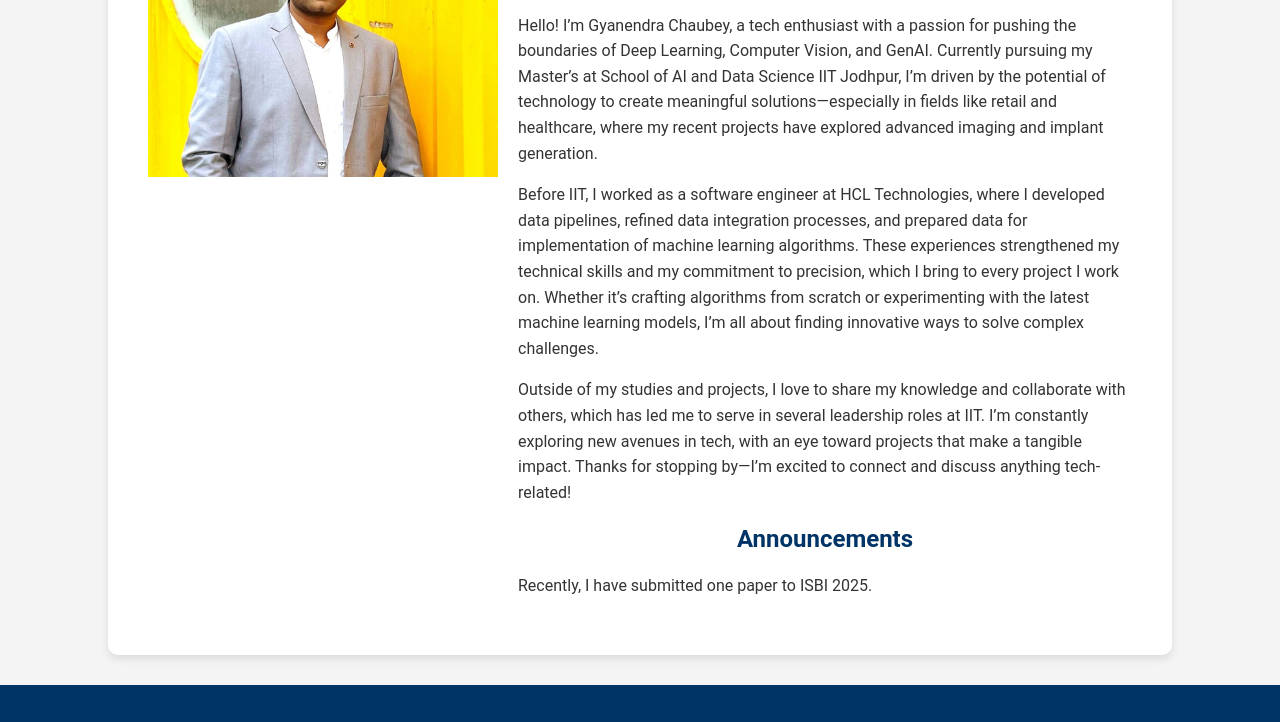
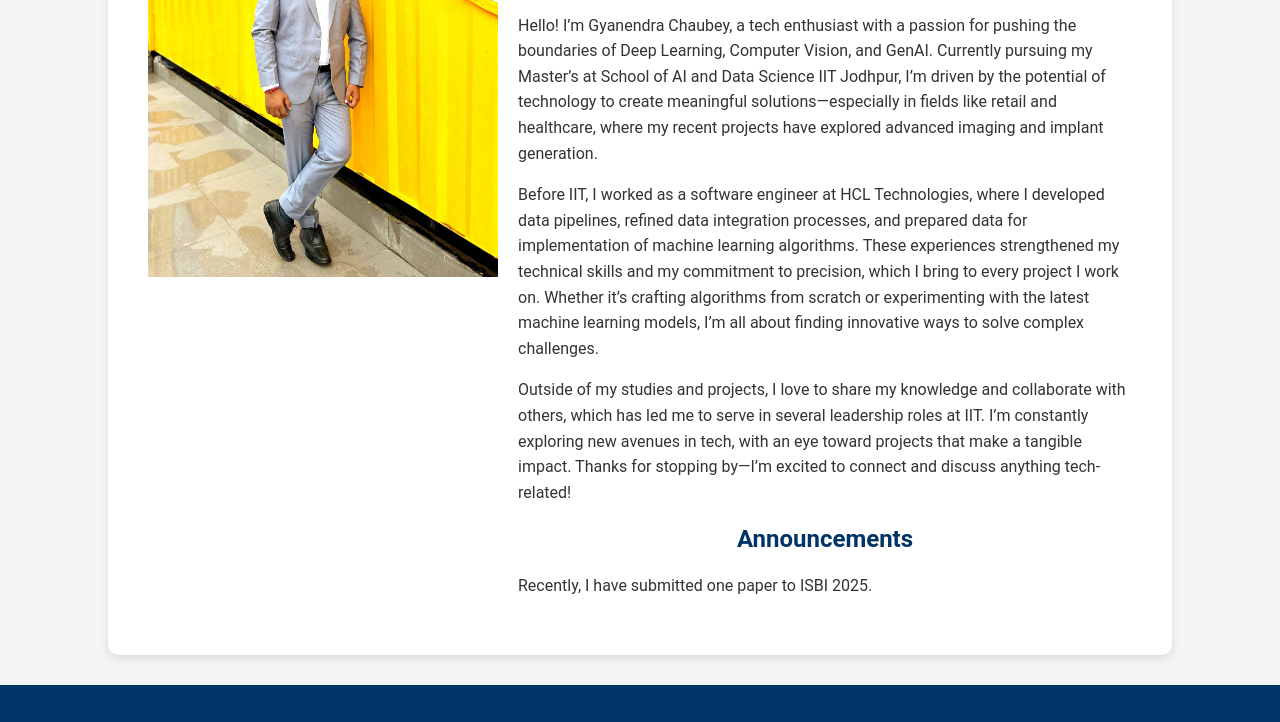
Before and after one commit to GyanendraChaubey/portfolio, a plain HTML site: page index.html in a window 1280 px wide. Shown: the part 212-934 px from the top of the page. Drawn offline with Linux system fonts and the light colour scheme.

Commit message:
updated profile pic

```diff
--- a/index.html
+++ b/index.html
@@ -21,7 +21,7 @@
     <section id="summary">
         <div class="profile-container">
             <div class="profile-image">
-                <img src="images/profile.png" alt="Profile Picture">
+                <img src="images\profile.jpg" alt="Profile Picture">
             </div>
             <div class="profile-content">
                 <h1>Gyanendra Chaubey</h1>
```
Also changed, not shown: images/profile.jpg (added), images/profile.png (deleted).
